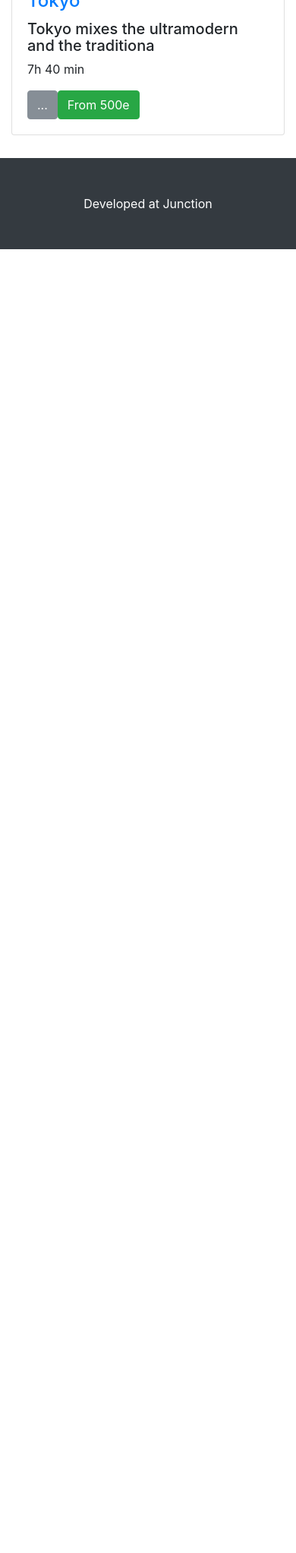
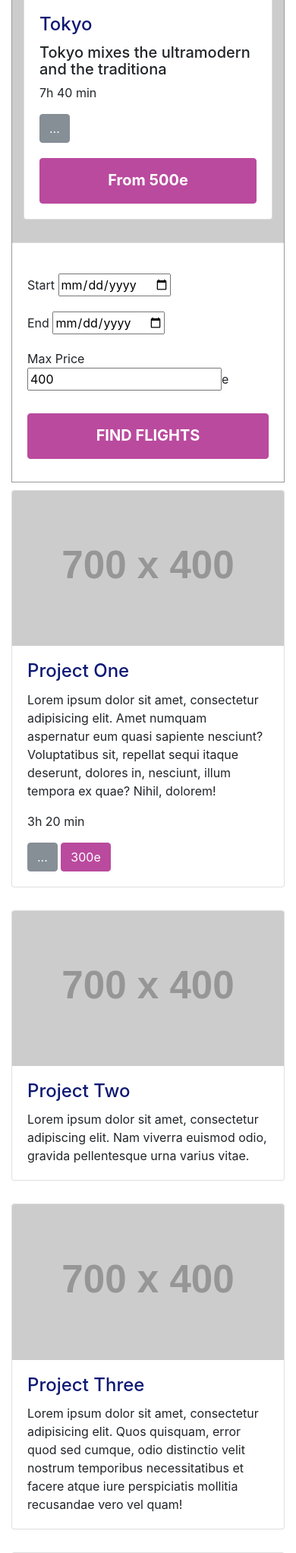
Before and after one commit to noaxTheWanderer/finnair, a Flask app: page / in a window 390 px wide. Shown: the part 2088-4132 px from the top of the page at 76% size. Before the commit the page ends 2416 px from the top, so only its background shows below. Run offline with Flask 2, Linux system fonts and the light colour scheme; grey boxes labelled with a size stand in for pictures from a placeholder-image service; some libraries are stand-ins or nearby versions; some web fonts are replaced.

Commit message:
More Finnair style and look to the website

```diff
--- a/static/3-col-portfolio.css
+++ b/static/3-col-portfolio.css
@@ -21,3 +21,140 @@
 .pagination {
   margin-bottom: 30px;
 }
+
+
+/* Main navigation */
+
+@media (max-width: 1200px) {
+  .menu-container {
+	display: none;
+  }
+}
+
+.menu-container {
+  height: 56px;
+}
+
+.menu-background {
+  background: #0d1973;
+  /*height: 56px;*/
+  overflow: visible;
+  margin-left: -1000px;
+  margin-right: -1000px;
+  /*position: absolute;
+  left: 0;
+  right: 0;*/
+
+}
+
+.menu {
+  margin-left: 1000px;
+  margin-right: 1000px;
+  height: 56px;
+  position: relative;
+}
+
+.menu ul {
+    list-style-type: none;
+    margin: 0;
+    padding: 0;
+    overflow: hidden;
+    background-color: #0d1973;
+}
+
+.menu li {
+    float: left;
+	border-left: 1px solid white;
+}
+
+.menu li:last-child {
+    border-right: 1px solid white;
+}
+
+.menu li a {
+    display: block;
+    color: white;
+    text-align: center;
+    padding: 16px 26px;
+    text-decoration: none;
+}
+
+.menu li a:hover {
+    background-color: white;
+	color: #0d1973;
+}
+
+/* Booking */
+
+.booking-container {
+	border: 1px #999 solid;
+	margin: 10px 0;
+}
+
+.booking-tabs ul {
+    list-style-type: none;
+    margin: 0;
+    padding: 0;
+    overflow: hidden;
+    background-color: #CCC;
+
+}
+
+.booking-tabs li {
+    float: left;
+	border-right: 1px #999 solid;;
+	border-bottom: 1px #999 solid;
+}
+
+.booking-tabs li:last-child {
+    border-right: none;
+	border-bottom: 1px #999 solid;
+}
+
+.booking-tabs li.active {
+    float: left;
+	background: white;
+	border-right: 1px #999 solid;;
+	border-bottom: 0px;
+}
+
+.booking-tabs li a {
+    display: block;
+    color: #333;
+    text-align: center;
+    padding: 16px 0;
+    text-decoration: none;
+	font-weight: bold;
+}
+
+.booking-tabs li a:hover {
+    background-color: white;
+	color: #0d1973;
+}
+
+.booking-container .container {
+	padding: 30px 20px;
+}
+
+.booking-element {
+	margin: 10px 0;
+}
+
+.booking-container .btn-success {
+	width: 100%;
+	height: 60px;
+	margin-top: 20px;
+	font-weight: bold;
+	font-size: 20px;
+}
+
+/* General */
+
+h4 a {
+	color: #0d1973;
+}
+
+.btn-success, .btn-success:hover {
+	background-color: #ba4a9e;
+	border-color: #ba4a9e;
+}
--- a/templates/index.html
+++ b/templates/index.html
@@ -16,6 +16,13 @@
     <!-- Custom styles for this template -->
     <link href="static/3-col-portfolio.css" rel="stylesheet">
 
+	<!-- Finnair font -->
+	<link rel="stylesheet" href="https://www.finnair.com/go/fonts/amp/amp.css" type="text/css">
+	<link rel="preload" href="https://www.finnair.com/go/fonts/amp/AmplitudeBold/AmplitudeBold.woff2" as="font" type="font/woff2" 	crossorigin>
+	<link rel="preload" href="https://www.finnair.com/go/fonts/amp/AmplitudeBook/AmplitudeBook.woff2" as="font" type="font/woff2" crossorigin>
+	<link rel="prefetch" href="https://www.finnair.com/go/fonts/amp/AmplitudeLight/AmplitudeLight.woff2">
+	<link rel="prefetch" href="https://www.finnair.com/go/fonts/amp/AmplitudeMedium/AmplitudeMedium.woff2">
+
   </head>
 
   <body>
@@ -29,11 +36,46 @@
         <small>Dream Trip</small>
       </h1>
 
+	  <div class="menu-container">
+		<div class="menu-background">
+
+		<div class="menu">
+		  <ul>
+		    <li><a class="active" href="#home">HOME</a></li>
+		    <li><a href="#offers">OFFERS</a></li>
+		    <li><a href="#destinations">DESTINATIONS</a></li>
+		    <li><a href="#information">INFORMATION AND SERVICES</a></li>
+		    <li><a href="#holidays">HOLIDAYS</a></li>
+		    <li><a href="#plus">FINNAIR PLUS</a></li>
+		    <li style="float:right"><a href="#business">BUSINESS TRAVEL</a></li>
+		  </ul>
+		</div>
+		</div>
+      </div>
+
+	  <div class="booking-container">
+	  <div class="booking-tabs">
+		<ul class="nav nav-tabs row row-list">
+		  <li class="active col-lg-4 col-sm-6"><a href="#book">BOOK FLIGHTS</a></li>
+		  <li class="col-lg-4 col-sm-6"><a href="#checkin">CHECK IN</a></li>
+		  <li style="float:right" class="col-lg-4 col-sm-6"><a href="#manage">MANAGE BOOKING</a></li>
+		</ul>
+      </div>
       <div class="container">
+		<div class="row row-list">
+        <div class="col-lg-4 col-sm-6 booking-element">
           Start <input type="date" name="bday"><br>
+        </div>
+        <div class="col-lg-4 col-sm-6 booking-element">
           End <input type="date" name="bday"><br>
+        </div>
+        <div class="col-lg-4 col-sm-6 booking-element">
           Max Price <input type="text" value="400" name="bday">e
+        </div>
+		</div>
+		  <button type="button" class="btn btn-success">FIND FLIGHTS</button>
       </div>
+	  </div>
 
       <div class="row">
         <div class="col-lg-4 col-sm-6 portfolio-item">
```
